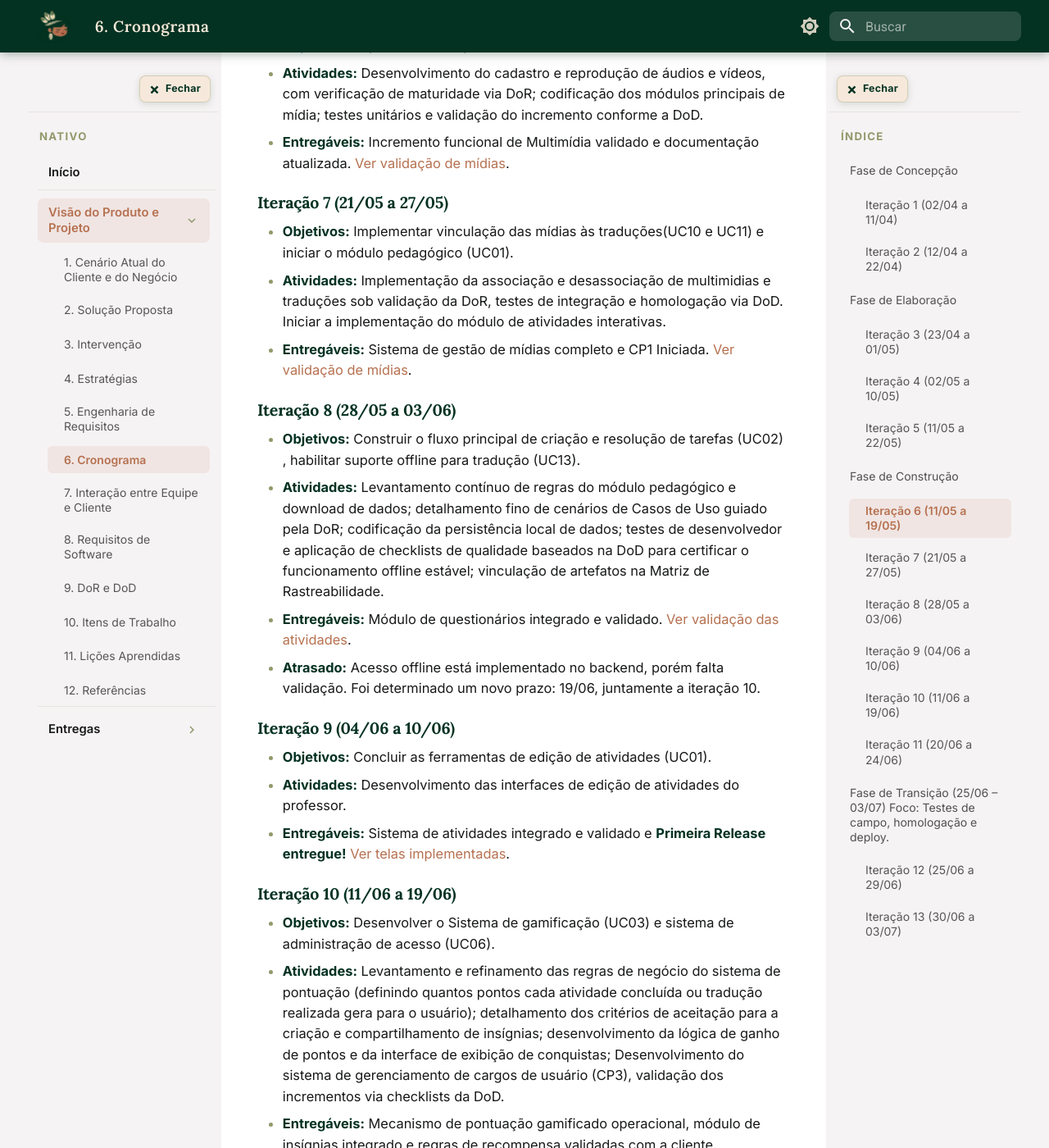
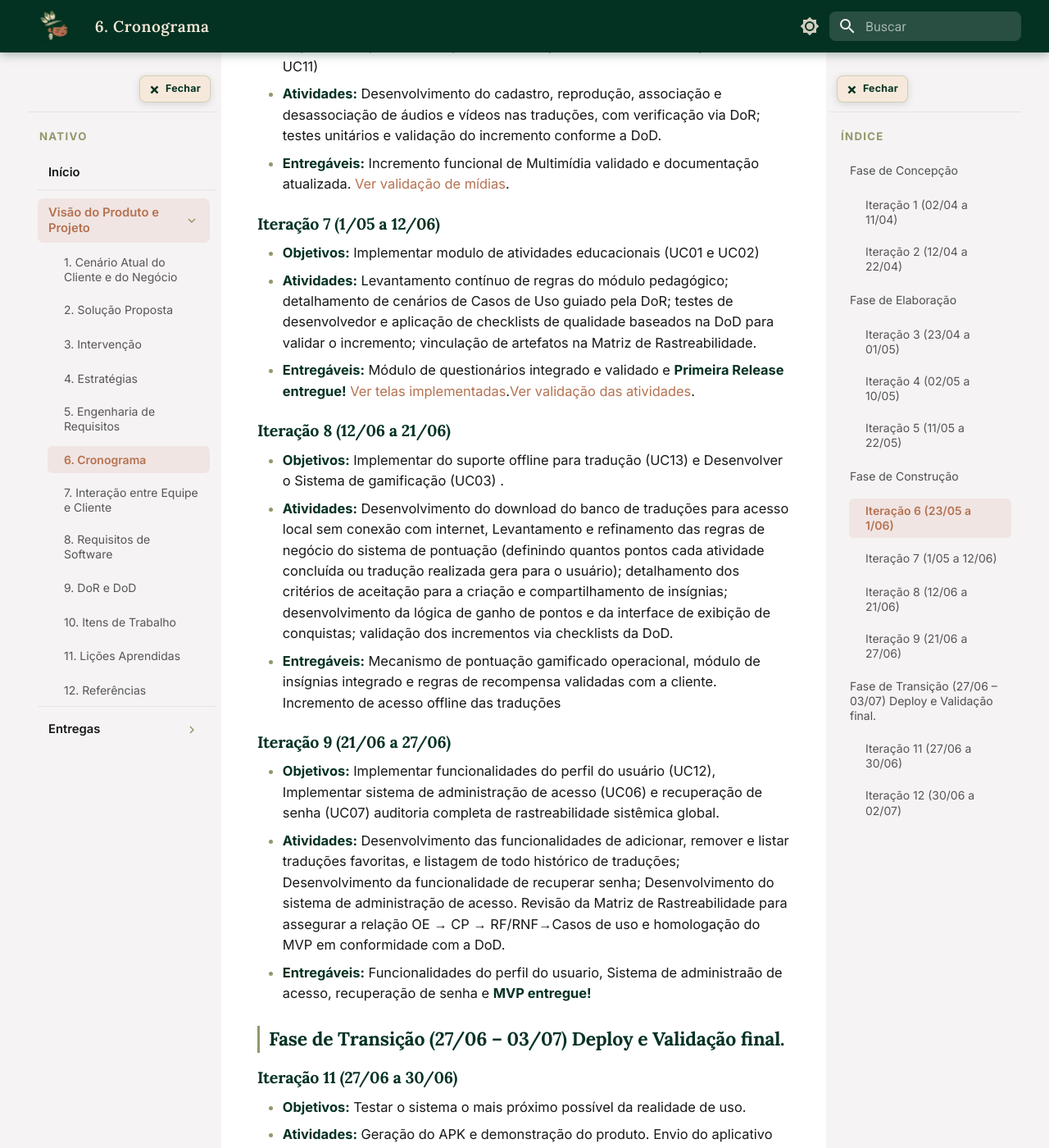
Before and after one commit to mdsreq-fga-unb/REQ-2026.1-T02-Nativo, an MkDocs documentation site: the page built from docs/visao/cronograma.md, in a window 1280 px wide and 1400 px high, scrolled down 1746 px. Shown: the whole window at 82% size. Built offline with MkDocs 1.6.1 and Material for MkDocs 9.7.7, drawn with Linux system fonts in a browser that asks for light colours; some of the changed text lies outside the part shown.

Commit message:
atualiza cronograma

```diff
--- a/docs/visao/cronograma.md
+++ b/docs/visao/cronograma.md
@@ -34,44 +34,38 @@ Foco: Detalhamento funcional, modelagem de interface, refatoração técnica, mi
 
 ## **Fase de Construção**
 
-(11/05 – 24/06)
+(23/05 – 24/06)
 
 Foco: Desenvolvimento iterativo e validação contínua.
 
-### **Iteração 6 (11/05 a 19/05)**
-  * **Objetivos:** Implementar o suporte a multimídia (UC10, UC11).
-  * **Atividades:** Desenvolvimento do cadastro e reprodução de áudios e vídeos, com verificação de maturidade via DoR; codificação dos módulos principais de mídia; testes unitários e validação do incremento conforme a DoD.
+### **Iteração 6 (23/05 a 1/06)**
+  * **Objetivos:** Implementar suporte e vinculação das mídias às traduções(UC10 e UC11)
+  * **Atividades:** Desenvolvimento do cadastro, reprodução, associação e desassociação de áudios e vídeos nas traduções, com verificação  via DoR; testes unitários e validação do incremento conforme a DoD.
   * **Entregáveis:** Incremento funcional de Multimídia validado e documentação atualizada. [Ver validação de mídias](../entregas/unidade3.md#apresentacao-de-funcionalidades-e-validacao-com-a-cliente).
-### **Iteração 7 (21/05 a 27/05)**
-  * **Objetivos:** Implementar vinculação das mídias às traduções(UC10 e UC11) e iniciar o módulo pedagógico (UC01).
-  * **Atividades:** Implementação da associação e desassociação de multimidias e traduções sob validação da DoR, testes de integração e homologação via DoD. Iniciar a implementação do módulo de atividades interativas.
-  * **Entregáveis:** Sistema de gestão de mídias completo e CP1 Iniciada.  [Ver validação de mídias](../entregas/unidade3.md#apresentacao-de-funcionalidades-e-validacao-com-a-cliente).
-### **Iteração 8 (28/05 a 03/06)**
-  * **Objetivos:** Construir o fluxo principal de criação e resolução de tarefas (UC02) , habilitar suporte offline para tradução (UC13).
-  * **Atividades:** Levantamento contínuo de regras do módulo pedagógico e download de dados; detalhamento fino de cenários de Casos de Uso guiado pela DoR; codificação da persistência local de dados; testes de desenvolvedor e aplicação de checklists de qualidade baseados na DoD para certificar o funcionamento offline estável; vinculação de artefatos na Matriz de Rastreabilidade.
-  * **Entregáveis:** Módulo de questionários integrado e validado. [Ver validação das atividades](../entregas/unidade3.md#validacao-com-a-cliente-da-area-de-atividades).
-  * **Atrasado:** Acesso offline está implementado no backend, porém falta validação. Foi determinado um novo prazo: 19/06, juntamente a iteração 10.
 
-### **Iteração 9 (04/06 a 10/06)**
-  * **Objetivos:** Concluir as ferramentas de edição de atividades (UC01).
-  * **Atividades:** Desenvolvimento das interfaces de edição de atividades do professor.
-  * **Entregáveis:** Sistema de atividades integrado e validado e **Primeira Release entregue!** [Ver telas implementadas](../entregas/unidade3.md#implementacoes-aguardando-validacao).
-### **Iteração 10 (11/06 a 19/06)**
-  * **Objetivos:** Desenvolver o Sistema de gamificação (UC03) e sistema de administração de acesso (UC06).
-  * **Atividades:** Levantamento e refinamento das regras de negócio do sistema de pontuação (definindo quantos pontos cada atividade concluída ou tradução realizada gera para o usuário); detalhamento dos critérios de aceitação para a criação e compartilhamento de insígnias; desenvolvimento da lógica de ganho de pontos e da interface de exibição de conquistas; Desenvolvimento do sistema de gerenciamento de cargos de usuário (CP3), validação dos incrementos via checklists da DoD.
-  * **Entregáveis:** Mecanismo de pontuação gamificado operacional, módulo de insígnias integrado e regras de recompensa validadas com a cliente.
-### **Iteração 11 (20/06 a 24/06)**
-  * **Objetivos:** Implementar funcionalidades do perfil do usuário (UC12) e auditoria completa de rastreabilidade sistêmica global.
-  * **Atividades:** Desenvolvimento das funcionalidades de adicionar, remover e listar traduções favoritas, e listagem de todo histórico de traduções; Revisão da Matriz de Rastreabilidade para assegurar a relação OE → CP → RF/RNF→Casos de uso e homologação do MVP em conformidade com a DoD.
-  * **Entregáveis:** Recursos de favoritos e histórico ativos no perfil do usuário, e Versão Candidata à Entrega (Release Candidate) totalmente implementada, testada e mapeada na Matriz de Rastreabilidade.
+### **Iteração 7 (1/05 a 12/06)**
+  * **Objetivos:** Implementar modulo de atividades educacionais (UC01 e UC02)
+  * **Atividades:** Levantamento contínuo de regras do módulo pedagógico; detalhamento de cenários de Casos de Uso guiado pela DoR; testes de desenvolvedor e aplicação de checklists de qualidade baseados na DoD para validar o incremento; vinculação de artefatos na Matriz de Rastreabilidade.
+  * **Entregáveis:** Módulo de questionários integrado e validado e **Primeira Release entregue!** [Ver telas implementadas](../entregas/unidade3.md#implementacoes-aguardando-validacao).[Ver validação das atividades](../entregas/unidade3.md#validacao-com-a-cliente-da-area-de-atividades).
 
-## **Fase de Transição (25/06 – 03/07)** Foco: Testes de campo, homologação e deploy.
+### **Iteração 8 (12/06 a 21/06)**
+  * **Objetivos:** Implementar do suporte offline para tradução (UC13) e Desenvolver o Sistema de gamificação (UC03) .
+  * **Atividades:** Desenvolvimento do download do banco de traduções para acesso local sem conexão com internet, Levantamento e refinamento das regras de negócio do sistema de pontuação (definindo quantos pontos cada atividade concluída ou tradução realizada gera para o usuário); detalhamento dos critérios de aceitação para a criação e compartilhamento de insígnias; desenvolvimento da lógica de ganho de pontos e da interface de exibição de conquistas; validação dos incrementos via checklists da DoD.
+  * **Entregáveis:** Mecanismo de pontuação gamificado operacional, módulo de insígnias integrado e regras de recompensa validadas com a cliente. Incremento de acesso offline das traduções
 
-### **Iteração 12 (25/06 a 29/06)**
+### **Iteração 9 (21/06 a 27/06)**
+  * **Objetivos:** Implementar funcionalidades do perfil do usuário (UC12), Implementar sistema de administração de acesso (UC06) e recuperação de senha (UC07) auditoria completa de rastreabilidade sistêmica global.
+  * **Atividades:** Desenvolvimento das funcionalidades de adicionar, remover e listar traduções favoritas, e listagem de todo histórico de traduções; Desenvolvimento da funcionalidade de recuperar senha; Desenvolvimento do sistema de administração de acesso. Revisão da Matriz de Rastreabilidade para assegurar a relação OE → CP → RF/RNF→Casos de uso e homologação do MVP em conformidade com a DoD.
+  * **Entregáveis:** Funcionalidades do perfil do usuario, Sistema de administraão de acesso, recuperação de senha e **MVP entregue!**
+
+
+## **Fase de Transição (27/06 – 03/07)** Deploy e Validação final.
+
+### **Iteração 11 (27/06 a 30/06)**
   * **Objetivos:** Testar o sistema o mais próximo possível da realidade de uso.
-  * **Atividades:** Envio do aplicativo para testes de aceitação com a representante. Simulação de uso em condições de baixa internet. Correção de erros apontados na revisão.
+  * **Atividades:** Geração do APK e demonstração do produto. Envio do aplicativo para testes de aceitação com a representante. Correção de erros apontados na revisão.
   * **Entregáveis:** Relatório de homologação e código estabilizado.
-### **Iteração 13 (30/06 a 03/07)**
+### **Iteração 12 (30/06 a 02/07)**
   * **Objetivos:** Realizar a entrega oficial do aplicativo.
-  * **Atividades:** Geração do APK e demonstração final do produto.
+  * **Atividades:**   Atualização da versão final do aplicativo.
   * **Entregáveis:** Aplicativo entregue e pronto para uso.
```
